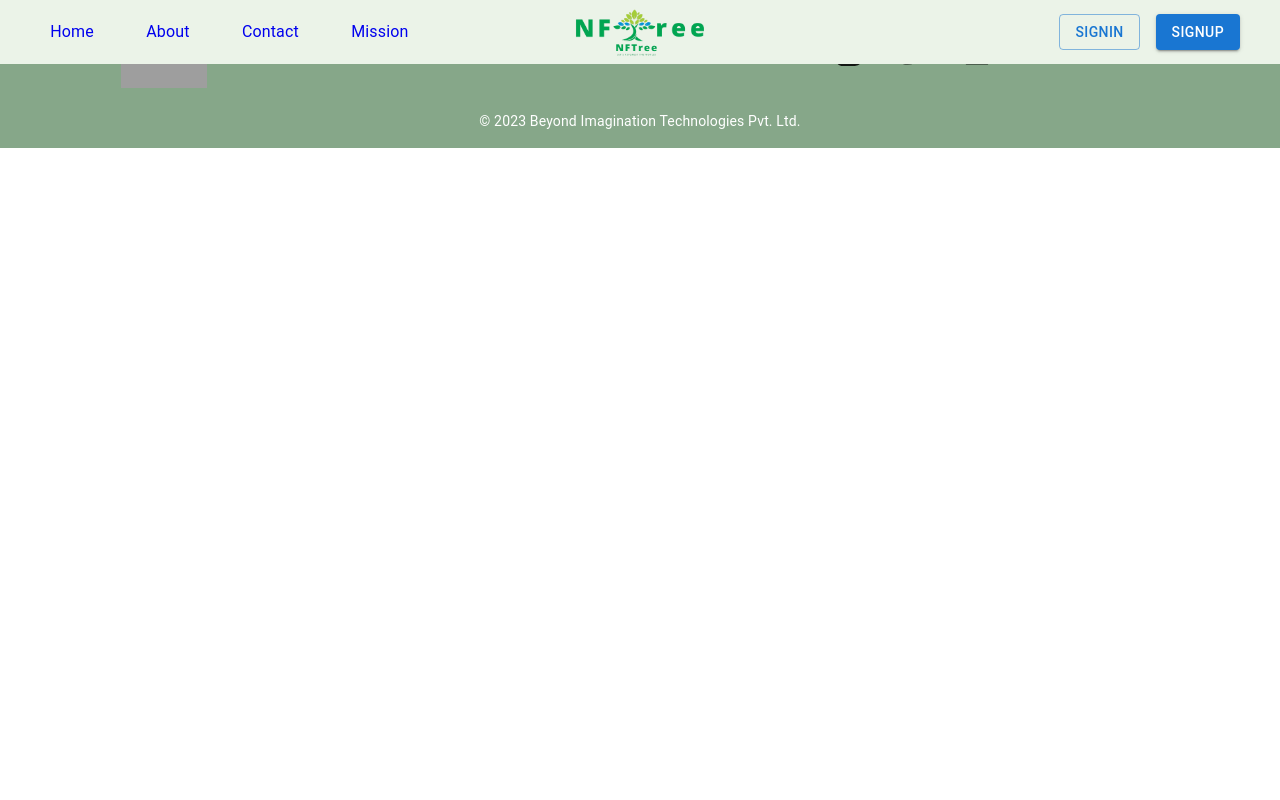
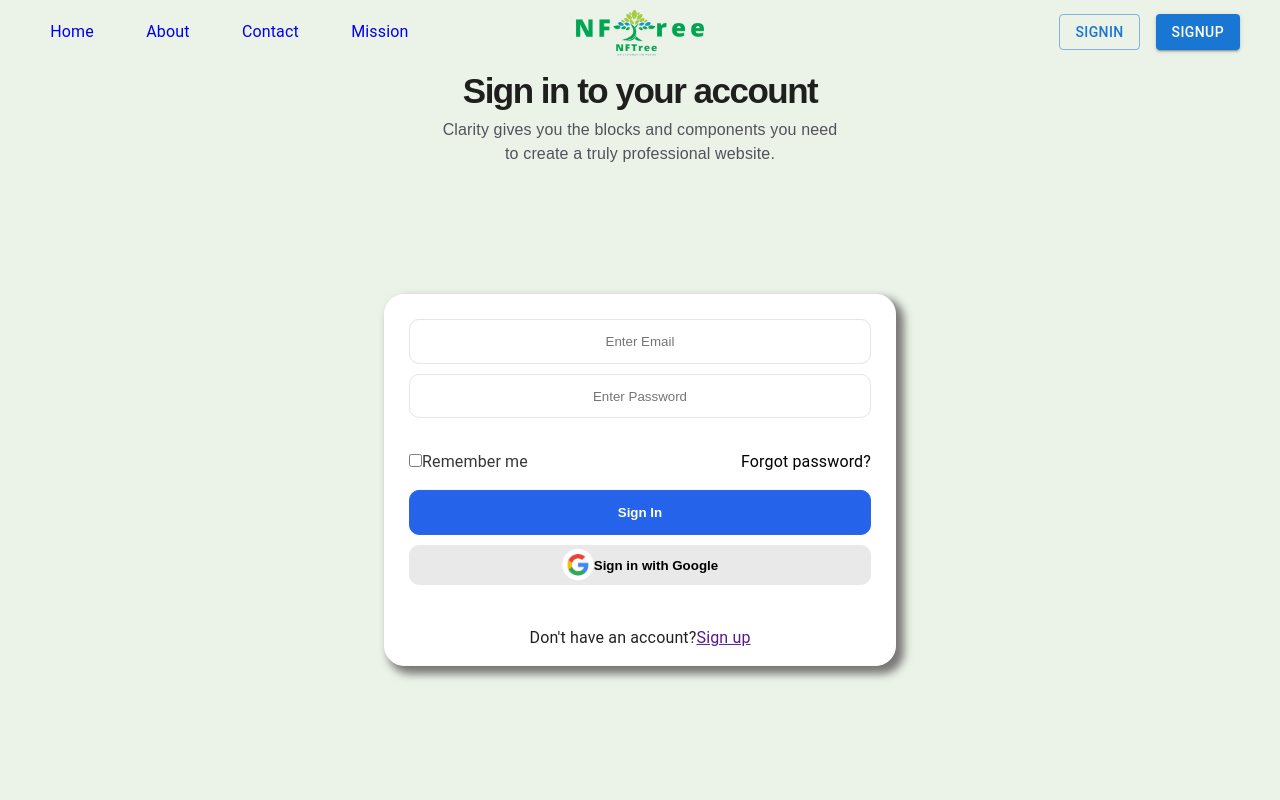
Before and after one commit to ankitbajpai65/NFTree, a React (Vite) app: page /signin in a window 1280 px wide. Shown: the top 800 px of the page. Built offline with nearby package versions, Linux system fonts and the light colour scheme; grey boxes are pictures that could not be loaded.

Commit message:
Auth page

```diff
--- a/src/App.css
+++ b/src/App.css
@@ -2,11 +2,14 @@ html {
   scroll-behavior: smooth;
   overflow-x: hidden;
 }
+body {
+  background: #ebf3e8;
+}
 
 :root {
-  --green-10: #EBF3E8;
-  --green-20: #D2E3C8;
-  --green-30: #86A789;
+  --green-10: #ebf3e8;
+  --green-20: #d2e3c8;
+  --green-30: #86a789;
 }
 
 * {
--- /dev/null
+++ b/src/Components/Auth/Auth.css
@@ -0,0 +1,128 @@
+.login-container {
+  margin-top: 50px;
+  text-align: center;
+  height: 100vh;
+  background: #ebf3e8;
+}
+
+body {
+  background: #ebf3e8;
+}
+
+.login-box {
+  position: absolute;
+  top: 50%;
+  left: 50%;
+  transform: translate(-50%, -50%);
+  border: 1px solid white;
+  width: 90vw;
+  max-width: 600px;
+  min-width: 300px;
+  min-height: 350px;
+  border-radius: 20px;
+  background: white;
+  padding: 3vh 3vh 10vh;
+  box-shadow: 6px 6px 8px 2px rgb(121 119 119);
+}
+
+.head-part h1 {
+  padding-top: 15px;
+  font-family: Arial, Helvetica, sans-serif;
+  letter-spacing: -1.5px;
+  font-size: 35px;
+}
+
+.head-part p {
+  font-family: Arial, Helvetica, sans-serif;
+  color: #52525b;
+  margin: 0px;
+}
+
+.login-input {
+  display: flex;
+  flex-direction: column;
+  align-items: center;
+  gap: 10px;
+  justify-content: center;
+}
+
+.login-input input {
+  border: 1px solid #e4e4e7;
+  width: 100%;
+  padding: 3% 2%;
+  border-radius: 10px;
+  text-align: center;
+  min-height: 40px;
+}
+
+.login-checkbox {
+  display: flex;
+  justify-content: space-between;
+  margin: 4vh 0 2vh 0;
+  color: #373737;
+  align-items: center;
+}
+
+.login-checkbox a {
+  color: black;
+  text-decoration: none;
+}
+
+.login-button {
+  display: flex;
+  flex-direction: column;
+  gap: 10px;
+}
+
+.login-button button {
+  padding: 3% 2%;
+  border-radius: 10px;
+  font-weight: 600;
+  min-height: 40px;
+}
+
+.submit-button {
+  background: #2563eb;
+  border: 1px solid #2563eb;
+  color: white;
+}
+
+.google-login {
+  background: #e9e9e9;
+
+  border: 1px solid #e9e9e9;
+}
+
+.google-login div {
+  position: absolute;
+  display: flex;
+  align-items: center;
+  width: max-content;
+  left: 50%;
+  transform: translate(-50%, 0%);
+}
+
+.google-login img {
+  height: 2rem;
+}
+
+.switch-option {
+  position: absolute;
+  bottom: 15px;
+  left: 50%;
+  transform: translate(-50%, 0px);
+  width: max-content;
+}
+
+@media only screen and (max-width: 1300px) {
+  .login-box {
+    margin-top: 80px;
+    width: 40vw;
+  }
+}
+
+@media only screen and (max-width: 950px) {
+  .login-checkbox {
+    flex-direction: column;
+  }
+}
--- /dev/null
+++ b/src/Components/Auth/Signin.jsx
@@ -0,0 +1,78 @@
+import { useState } from "react";
+import googlelogin from "./img/google-login.png";
+import "./Auth.css";
+
+const Signin = () => {
+  const [formData, setFormData] = useState({
+    email: "",
+    password: "",
+  });
+
+  const handleInputChange = (e) => {
+    const { name, value } = e.target;
+    setFormData({ ...formData, [name]: value });
+  };
+
+  const handleSubmit = (e) => {
+    e.preventDefault();
+    console.log(formData);
+  };
+
+  return (
+    <>
+      <div className="login-container">
+        <div className="head-part">
+          <h1>Sign in to your account</h1>
+          <p>Clarity gives you the blocks and components you need</p>
+          <p>to create a truly professional website.</p>
+        </div>
+        <div className="login-box">
+          <div className="login-input">
+            <input
+              type="email"
+              name="email"
+              placeholder="Enter Email"
+              value={formData.email}
+              onChange={handleInputChange}
+            />
+
+            <input
+              type="password"
+              name="password"
+              placeholder="Enter Password"
+              value={formData.password}
+              onChange={handleInputChange}
+            />
+          </div>
+          <div className="login-checkbox">
+            <div>
+              <input type="checkbox" name="remember-me" id="" />
+              <span>Remember me</span>
+            </div>
+            <a href="">Forgot password?</a>
+          </div>
+          <div className="login-button">
+            <button className="submit-button" onClick={handleSubmit}>
+              Sign In
+            </button>
+            <button className="google-login" onClick={handleSubmit}>
+              <div>
+                <div>
+                  <img src={googlelogin} alt="Google Login" />
+                  Sign in with Google
+                </div>
+              </div>
+            </button>
+          </div>
+          <div className="switch-option">
+            <p>
+              Don't have an account?<a href="">Sign up</a>{" "}
+            </p>
+          </div>
+        </div>
+      </div>
+    </>
+  );
+};
+
+export default Signin;
--- /dev/null
+++ b/src/Components/Auth/Signup.jsx
@@ -0,0 +1,85 @@
+import { useState } from "react";
+import googlelogin from "./img/google-login.png";
+import "./Auth.css";
+
+const Signup = () => {
+  const [formData, setFormData] = useState({
+    name: "",
+    email: "",
+    password: "",
+  });
+
+  const handleInputChange = (e) => {
+    const { name, value } = e.target;
+    setFormData({ ...formData, [name]: value });
+  };
+
+  const handleSubmit = (e) => {
+    e.preventDefault();
+    console.log(formData);
+  };
+
+  return (
+    <>
+      <div className="login-container">
+        <div className="head-part">
+          <h1>Create Free Account</h1>
+          <p>Clarity gives you the blocks and components you need</p>
+          <p>to create a truly professional website.</p>
+        </div>
+        <div className="login-box">
+          <div className="login-input">
+            <input
+              type="text"
+              name="name"
+              placeholder="Enter Full Name"
+              value={formData.name}
+              onChange={handleInputChange}
+            />
+            <input
+              type="email"
+              name="email"
+              placeholder="Enter Email"
+              value={formData.email}
+              onChange={handleInputChange}
+            />
+
+            <input
+              type="password"
+              name="password"
+              placeholder="Enter Password"
+              value={formData.password}
+              onChange={handleInputChange}
+            />
+          </div>
+          <div className="login-checkbox">
+            <div>
+              <input type="checkbox" name="terms-and-condition" id="" />
+              <span>I agree with the Terms & Conditions of Clarity</span>
+            </div>
+          </div>
+          <div className="login-button">
+            <button className="submit-button" onClick={handleSubmit}>
+              Sign In
+            </button>
+            <button className="google-login" onClick={handleSubmit}>
+              <div>
+                <div>
+                  <img src={googlelogin} alt="Google Login" />
+                  Sign in with Google
+                </div>
+              </div>
+            </button>
+          </div>
+          <div className="switch-option">
+            <p>
+              Already have an account?<a href="">Sign In</a>{" "}
+            </p>
+          </div>
+        </div>
+      </div>
+    </>
+  );
+};
+
+export default Signup;
--- a/src/Components/Footer/Footer.css
+++ b/src/Components/Footer/Footer.css
@@ -18,7 +18,7 @@
   cursor: pointer;
 }
 
-@media only screen and (max-width : 600px) {
+@media only screen and (max-width: 600px) {
   .footerDiv {
     padding: 0 !important;
   }
--- a/src/Components/Footer/Footer.jsx
+++ b/src/Components/Footer/Footer.jsx
@@ -37,7 +37,8 @@ const Footer = () => {
             alignItems: "center",
             justifyContent: "flex-end",
           }}
-					id="footerIcons">
+          id="footerIcons"
+        >
           <Box>
             <InstagramIcon
               sx={{
@@ -60,7 +61,8 @@ const Footer = () => {
           textAlign: "center",
           paddingBottom: "1rem",
           background: "var(--green-30)",
-				}}>
+        }}
+      >
         © 2023 Beyond Imagination Technologies Pvt. Ltd.
       </p>
     </>
--- a/src/Components/Navbar/Navbar.jsx
+++ b/src/Components/Navbar/Navbar.jsx
@@ -1,5 +1,5 @@
 import React, { useState, useEffect } from "react";
-import { Routes, Route,useNavigate } from "react-router-dom";
+import { Routes, Route, useNavigate } from "react-router-dom";
 import Home from "../Home/Home";
 import Kyc from "../Kyc/Kyc";
 // import Kyc from
@@ -18,6 +18,8 @@ import Typography from "@mui/material/Typography";
 import logo1 from "/logo_colored.png";
 import "../Navbar/Navbar.css";
 import Button from "@mui/material/Button";
+import Signin from "../Auth/Signin";
+import Signup from "../Auth/Signup";
 
 const drawerWidth = 240;
 
@@ -58,9 +60,9 @@ export default function Navbar() {
     }
   };
 
-	const handleLogin=()=>{
-		setIsLogin(!isLogin)
-	}
+  const handleLogin = () => {
+    setIsLogin(!isLogin);
+  };
 
   const drawer = (
     <Box
@@ -68,7 +70,8 @@ export default function Navbar() {
         textAlign: "center",
         zIndex: "20",
       }}
-			id="sidebar">
+      id="sidebar"
+    >
       <Typography variant="h6" sx={{ my: 2 }}>
         <img
           src={logo1}
@@ -87,7 +90,8 @@ export default function Navbar() {
               style={{
                 padding: "10px",
                 margin: "auto",
-							}}>
+              }}
+            >
               <a
                 href={`#${item.toLowerCase()}`}
                 className="navbarLinks otherLinks"
@@ -117,7 +121,8 @@ export default function Navbar() {
             background: "#EBF3E8",
             position: "fixed",
             top: 0,
-					}}>
+          }}
+        >
           <Toolbar>
             <IconButton
               color="inherit"
@@ -128,31 +133,37 @@ export default function Navbar() {
                 mr: 2,
                 display: { sm: "none" },
                 color: "white",
-							}}>
+              }}
+            >
               <MenuIcon />
             </IconButton>
-						<Grid container
+            <Grid
+              container
               sx={{
                 // border: '2px solid red',
                 width: "100%",
                 display: "flex",
                 justifyContent: "space-between",
                 alignItems: "center",
-							}}>
-							<Grid item
+              }}
+            >
+              <Grid
+                item
                 xs={4}
                 sx={{
                   // border: '2px solid red',
                   display: { xs: "none", sm: "block" },
                   width: { sm: "70%", md: "50%" },
-								}}>
+                }}
+              >
                 <Box
                   sx={{
                     width: "100%",
                     display: "flex",
                     justifyContent: "space-around",
                     alignItems: "center",
-									}}>
+                  }}
+                >
                   {navItems.map((item, index) => {
                     return (
                       <>
@@ -162,7 +173,8 @@ export default function Navbar() {
                           style={{
                             display: "flex",
                             alignItems: "center",
-													}}>
+                          }}
+                        >
                           <a
                             href={`#${item.toLowerCase()}`}
                             className="navbarLinks"
@@ -172,25 +184,28 @@ export default function Navbar() {
                           </a>
                         </div>
                       </>
-										)
+                    );
                   })}
                 </Box>
               </Grid>
-							<Grid item xs={4}
+              <Grid
+                item
+                xs={4}
                 component="div"
                 sx={{
                   display: { xs: "none", sm: "block" },
                   textAlign: "center",
                   // ml: { sm: 0, md: 4 },
                 }}
-								className="navbarTitle">
+                className="navbarTitle"
+              >
                 <a href="#home">
                   <img
                     src={logo1}
                     alt=""
                     style={{
                       height: "3rem",
-											margin: 'auto',
+                      margin: "auto",
                       marginTop: ".5rem",
                     }}
                     id="navbarLogo"
@@ -198,23 +213,37 @@ export default function Navbar() {
                 </a>
               </Grid>
 
-							<Grid item xs={4} sx={{
-								display: 'flex',
-								justifyContent: 'flex-end',
-								gap: '1rem',
-								padding: '0 1rem'
-							}}>
-								{
-									isLogin ?
-										<Button variant="contained" onClick={()=>navigate('/kyc')}>Complete KYC</Button>
-										:
+              <Grid
+                item
+                xs={4}
+                sx={{
+                  display: "flex",
+                  justifyContent: "flex-end",
+                  gap: "1rem",
+                  padding: "0 1rem",
+                }}
+              >
+                {isLogin ? (
+                  <Button variant="contained" onClick={() => navigate("/kyc")}>
+                    Complete KYC
+                  </Button>
+                ) : (
                   <>
-											<Button variant="outlined" onClick={handleLogin}>Signin</Button>
-											<Button variant="contained" onClick={handleLogin}>Signup</Button>
+                    <Button
+                      variant="outlined"
+                      onClick={() => navigate("/signin")}
+                    >
+                      Signin
+                    </Button>
+                    <Button
+                      variant="contained"
+                      onClick={() => navigate("/signup")}
+                    >
+                      Signup
+                    </Button>
                   </>
-								}
+                )}
               </Grid>
-
             </Grid>
             {/* <LanguageSelect lang={lang} setLang={setLang} /> */}
           </Toolbar>
@@ -234,7 +263,8 @@ export default function Navbar() {
                 boxSizing: "border-box",
                 width: drawerWidth,
               },
-						}}>
+            }}
+          >
             {drawer}
           </Drawer>
         </Box>
@@ -243,7 +273,8 @@ export default function Navbar() {
       <Routes>
         <Route index element={<Home />} />
         <Route path="/" element={<Home />} />
-				{/* <Route path="/login" element={<Login />} /> */}
+        <Route path="/signin" element={<Signin />} />
+        <Route path="/signup" element={<Signup />} />
         <Route path="kyc" element={<Kyc />} />
         {/* <Route path="*" element={<NoPage />} /> */}
       </Routes>
```
Also changed, not shown: src/App.jsx (+10 -10 lines), src/Components/Auth/img/fb-login.png (added), src/Components/Auth/img/google-login.png (added). Lines whose indentation alone changed are shown as unchanged.
